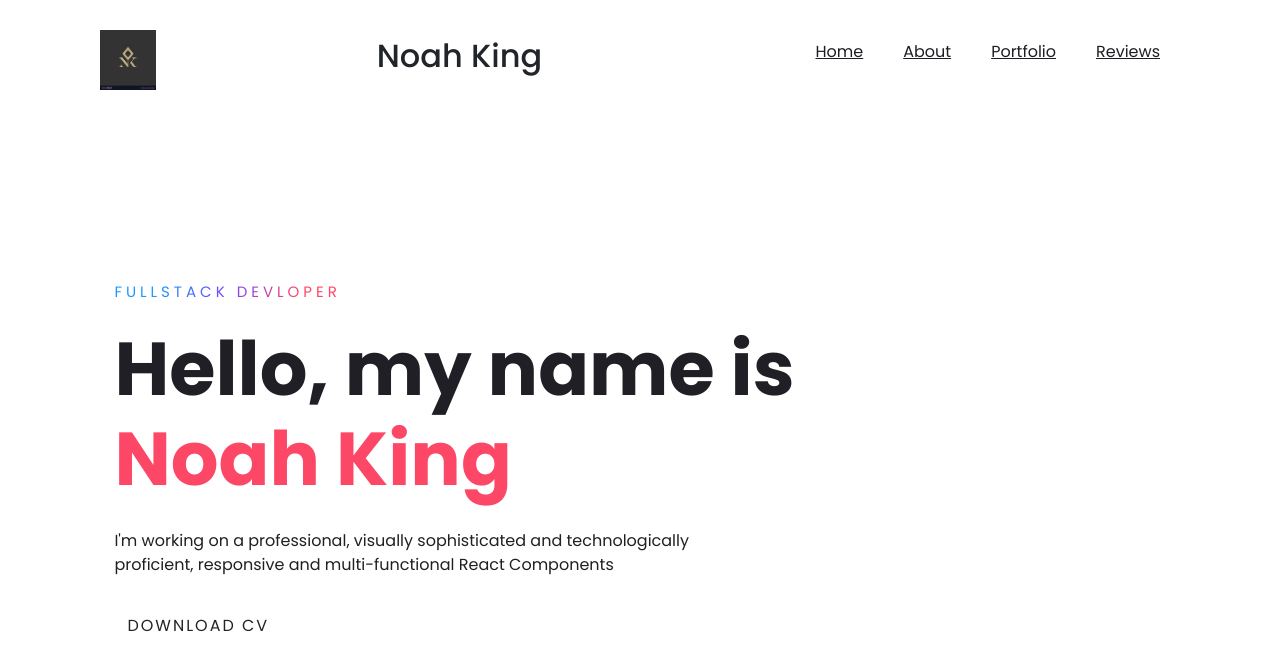
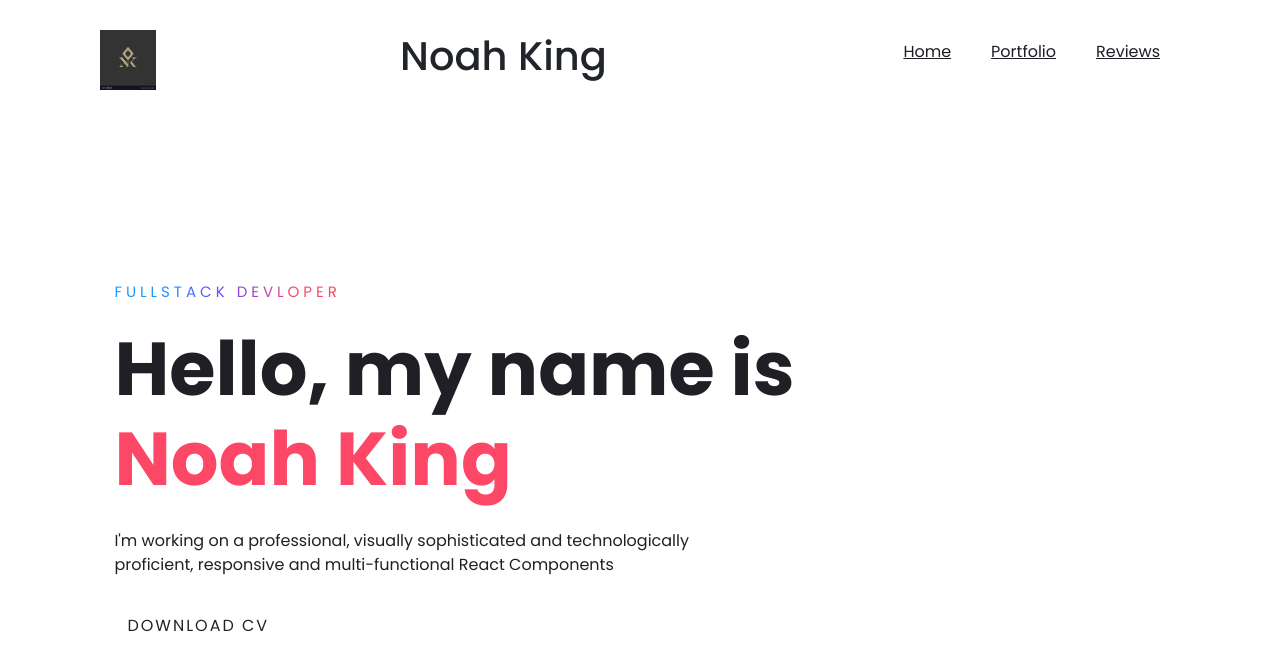
Before and after one commit to NoahBroah/Phase-2-Project, a React (Create React App) app: page / in a window 1280 px wide. Shown: the top 670 px of the page. Built offline with nearby package versions, Linux system fonts and the light colour scheme; data requests are answered from the project's data file.

Commit message:
Delete About Component

```diff
--- a/src/App.js
+++ b/src/App.js
@@ -1,7 +1,6 @@
 import React, { useState, useEffect } from "react";
 import { Route, Switch } from "react-router-dom";
 import Home from "./Components/Home.js";
-import About from "./Components/About";
 import Portfolio from "./Components/Portfolio";
 import Navbar from "./Components/NavBar";
 import ReviewsList from "./Components/ReviewsList";
@@ -30,9 +29,6 @@ function App() {
     <div className="hero">
       <Navbar />
       <Switch>
-        <Route exact path="/about">
-          <About />
-        </Route>
         <Route exact path="/portfolio">
           <Portfolio />
         </Route>
--- a/src/Components/NavBar.js
+++ b/src/Components/NavBar.js
@@ -6,16 +6,11 @@ function NavBar() {
     <div>
       <nav>
         <img src="NK-Logo.jpg" className="logo" />
-        <h2>Noah King</h2>
+        <h1><span>Noah King</span></h1>
         <ul>
           <li>
             <NavLink to="/" exact>
               Home
-            </NavLink>
-          </li>
-          <li>
-            <NavLink to="/about" exact>
-              About
             </NavLink>
           </li>
           <li>
```
